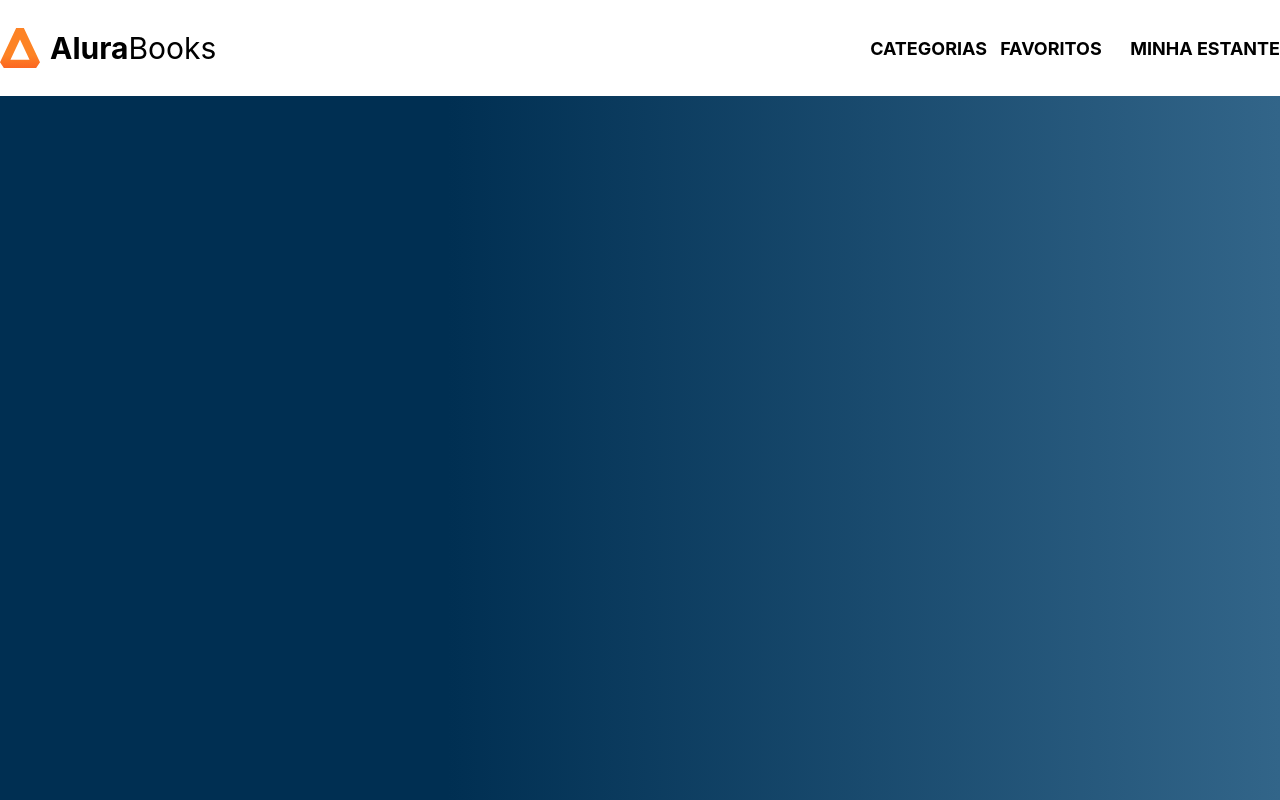
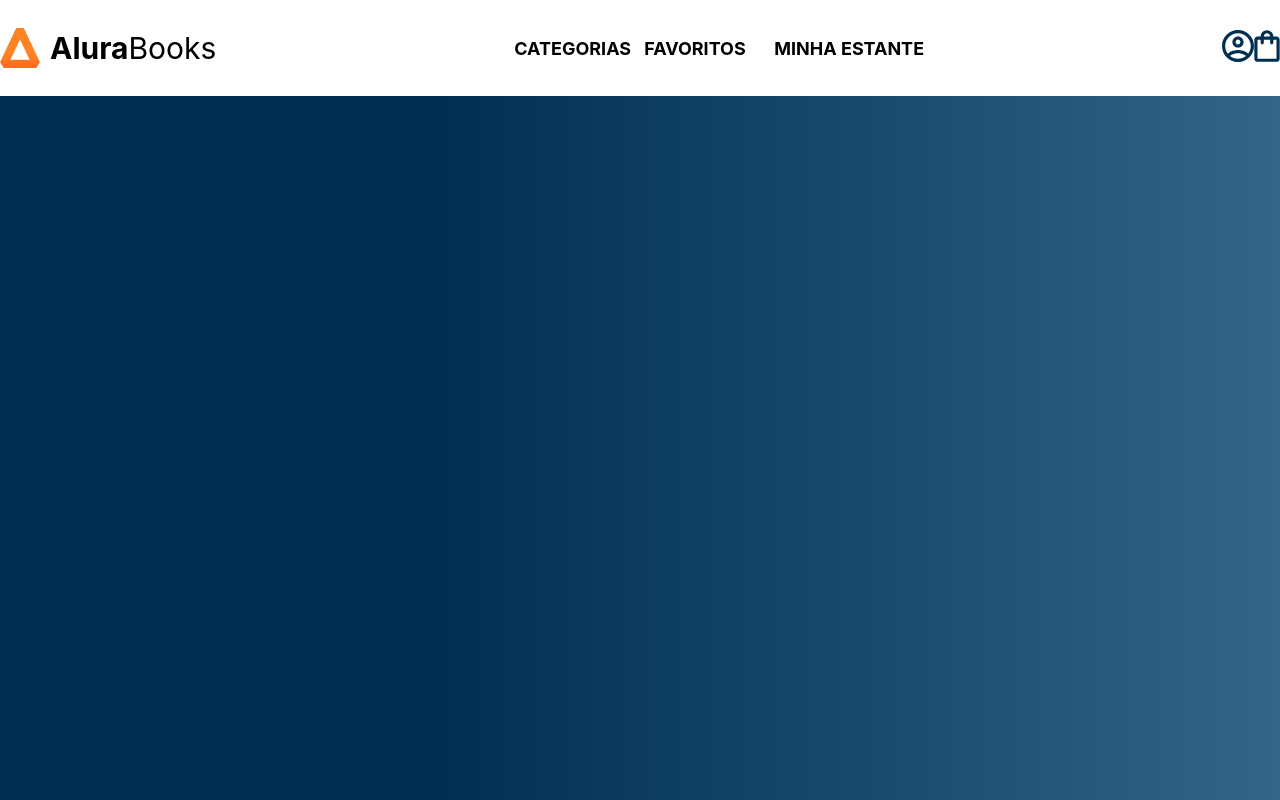
Before and after one commit to martinezrafael/alura-books-frontend, a React (Create React App) app: page / in a window 1280 px wide. Built offline with nearby package versions, Linux system fonts and the light colour scheme.

Commit message:
exibe uma lista de icones com map

```diff
--- a/src/App.js
+++ b/src/App.js
@@ -1,7 +1,10 @@
 import "./App.css";
 import Logotype from "./components/Logotype";
+import perfil from "./images/perfil.svg";
+import sacola from "./images/sacola.svg";
 
 const textoOpcoes = ["Categorias", "Favoritos", "Minha Estante"];
+const icones = [perfil, sacola];
 
 function App() {
   return (
@@ -13,6 +16,11 @@ function App() {
             return <li className={`opcao opcao-${index + 1}`}>{texto}</li>;
           })}
         </ul>
+        <ul className="icons">
+          {icones.map((icone) => {
+            return <img src={icone} alt="Icone" />;
+          })}
+        </ul>
       </header>
     </div>
   );
```
